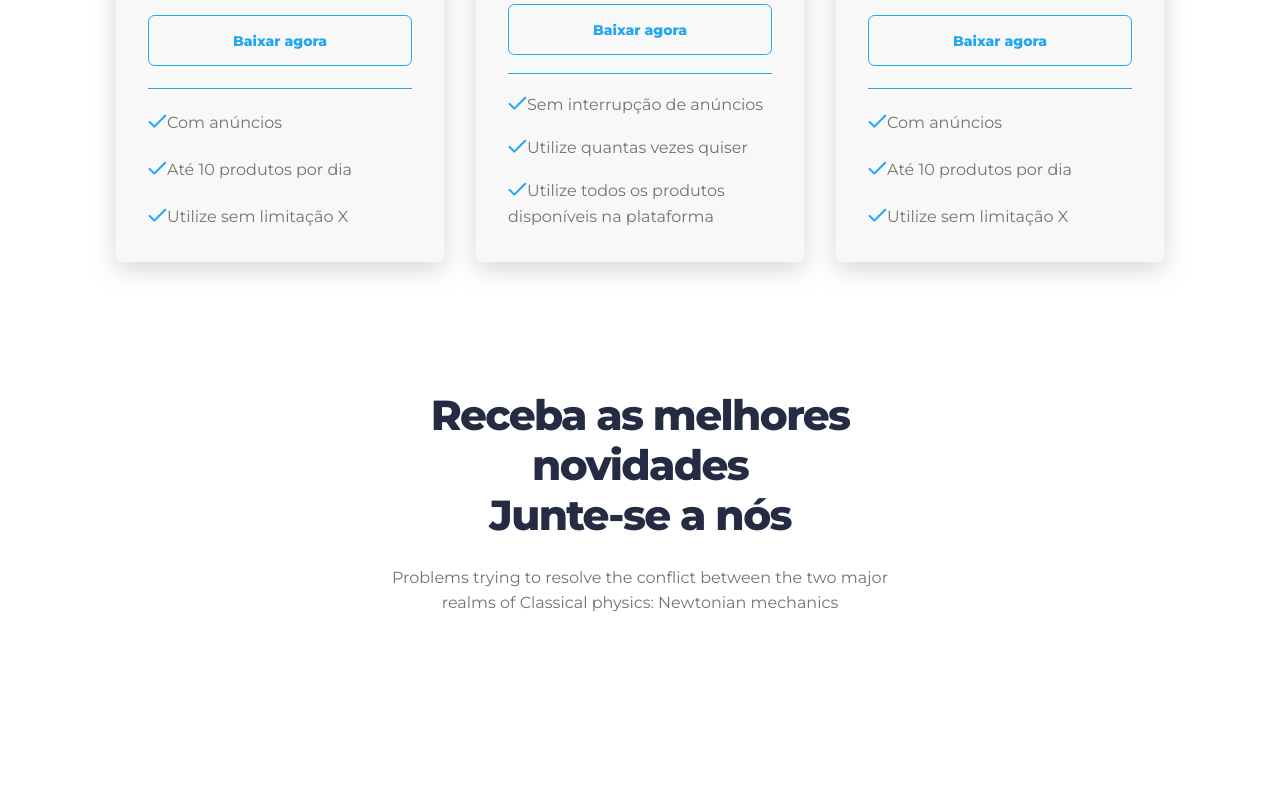
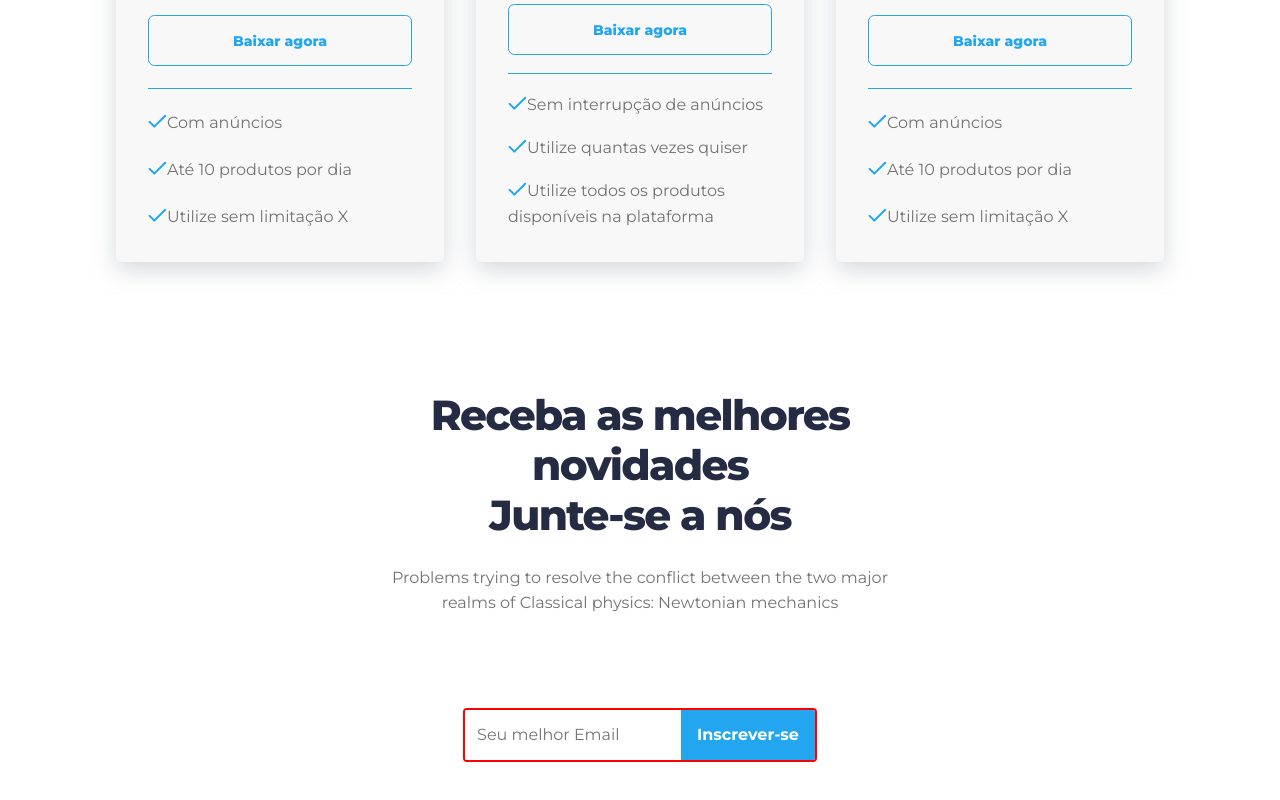
Before and after one commit to hulysses/htech-landing-page, a React (Vite) app: page / in a window 1280 px wide. Shown: the part 3220-4020 px from the top of the page. Before the commit the page ends 3900 px from the top, so only its background shows below. Built offline with nearby package versions, Linux system fonts and the light colour scheme.

Commit message:
implementando secao de contato

```diff
--- /dev/null
+++ b/src/components/SubscribeForm.tsx
@@ -0,0 +1,29 @@
+import React, { useState } from 'react';
+import "../styles/subscribeForm.css";
+
+export default function SubscribeForm() {
+    const [email, setEmail] = useState("");
+
+    const handleInputChange = (event: React.ChangeEvent<HTMLInputElement>) => {
+        setEmail(event.target.value);
+    };
+
+    const handleSubmit = (event: React.FormEvent) => {
+        event.preventDefault();
+        // Aqui você pode adicionar a lógica para enviar o email
+        console.log("Email inscrito:", email);
+    };
+
+    return (
+        <form onSubmit={handleSubmit} className="subscribe-form">
+            <input
+                type="email"
+                value={email}
+                onChange={handleInputChange}
+                placeholder="Seu melhor Email"
+                required
+            />
+            <button type="submit">Inscrever-se</button>
+        </form>
+    );
+}
--- a/src/pages/contact/Contact.tsx
+++ b/src/pages/contact/Contact.tsx
@@ -1,5 +1,6 @@
 import "../../styles/contact.css";
 import "../../styles/utility.css";
+import SubscribeForm from "../../components/SubscribeForm";
 
 export default function Contact() {
     return (
@@ -17,6 +18,7 @@ export default function Contact() {
                         realms of Classical physics: Newtonian mechanics
                     </p>
                 </header>
+                <SubscribeForm />
             </section>
         </>
     )
--- /dev/null
+++ b/src/styles/subscribeForm.css
@@ -0,0 +1,30 @@
+.subscribe-form {
+    display: flex;
+    max-width: 500px;
+    border: 2px solid red;
+    border-radius: 4px;
+    overflow: hidden;
+}
+
+.subscribe-form input {
+    flex: 1;
+    padding: 0.75rem;
+    border: none;
+    outline: none;
+    font-size: 1rem;
+}
+
+.subscribe-form button {
+    padding: 0.75rem 1rem;
+    background-color: var(--primary-color);
+    color: #fff;
+    border: none;
+    cursor: pointer;
+    font-size: 1rem;
+    font-weight: bold;
+    transition: background-color 0.3s;
+}
+
+.subscribe-form button:hover {
+    background-color: darken(var(--primary-color), 10%);
+}
```
